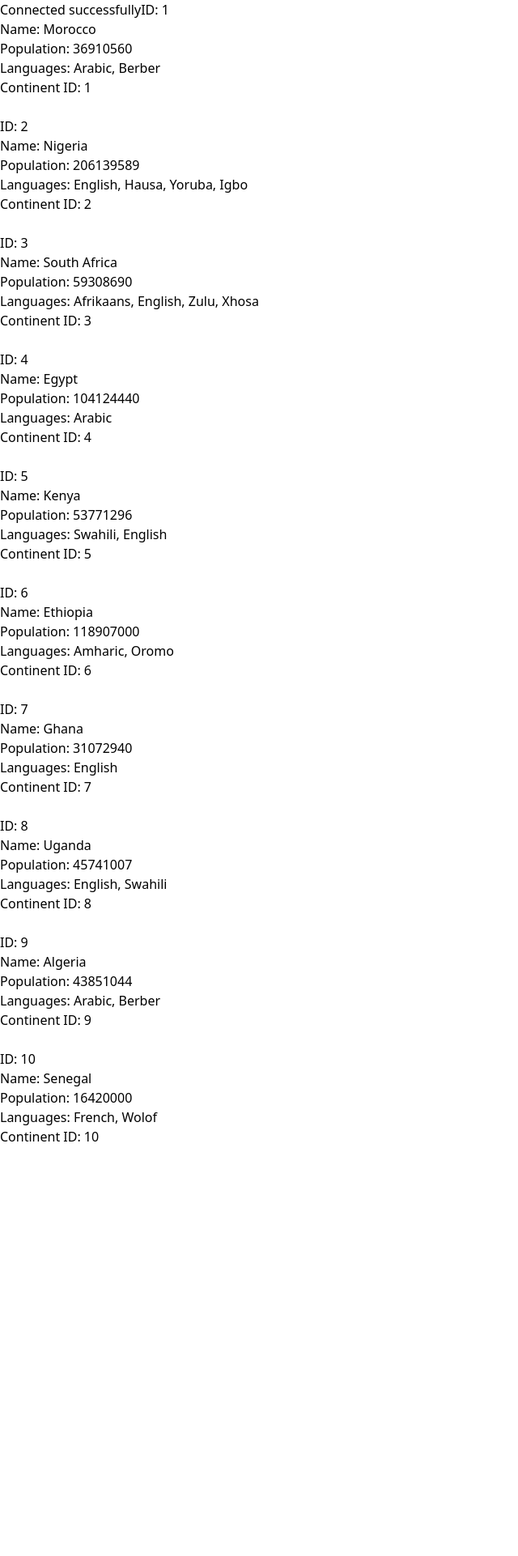
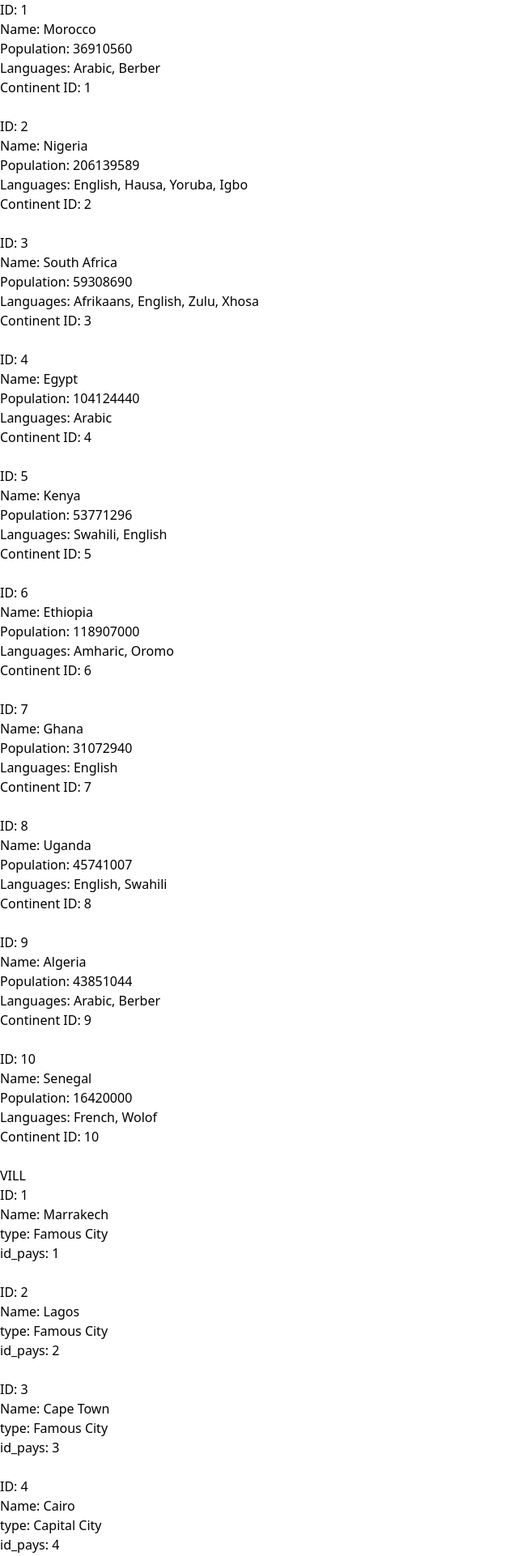
Before and after one commit to Hamza177-bas/Educational-website, a PHP site: page /Admin.php in a window 1280 px wide. Shown: the top 1922 px of the page at 81% size, without its empty margins (0-640 px from the left). Before the commit the page ends 1410 px from the top, so only its background shows below. Run offline with PHP 8.4, Linux system fonts and the light colour scheme; data comes from the database, SQL or seed files in the repository; some libraries are stand-ins or nearby versions.

Commit message:
add fonction affecher databesse (vill and continent)

```diff
--- a/Admin.php
+++ b/Admin.php
@@ -11,16 +11,30 @@
 <?php
 include('conn.php');
 
-$query = mysqli_query($conn, "SELECT * FROM `pays`");
+$pays = mysqli_query($conn, "SELECT * FROM `pays`");
 
 
-while ($row = mysqli_fetch_array($query)) {
+$vill =mysqli_query($conn,"SELECT * FROM `vill`");
+$continent =mysqli_query($conn,"SELECT * FROM `continent`");
+while ($row = mysqli_fetch_array($pays)) {
     echo "ID: " . $row['id'] . "<br>";
     echo "Name: " . $row['name'] . "<br>";
     echo "Population: " . $row['population'] . "<br>";
     echo "Languages: " . $row['languages'] . "<br>";
     echo "Continent ID: " . $row['id_continent'] . "<br><br>";
 }
+   echo "<h2> VILL </h2>";
+    while($row =mysqli_fetch_array($vill)){
+        echo "ID: " . $row['id'] . "<br>";
+        echo "Name: " . $row['name'] . "<br>";
+        echo "type: " . $row['type'] . "<br>";
+        echo "id_pays: " . $row['id_pays'] . "<br>" ."<br>";
+    }
+   echo "<h2> Continent </h2>";
+   while($row =mysqli_fetch_array($continent)){
+        echo "ID: " . $row['id'] . "<br>";
+        echo "Name: " . $row['name'] . "<br>";
+   }
 ?>
 
 
--- a/conn.php
+++ b/conn.php
@@ -12,6 +12,5 @@ if ($conn->connect_error) {
     die("Connection failed: " . $conn->connect_error);
 }
 
-echo "Connected successfully";
 
 ?>
```
